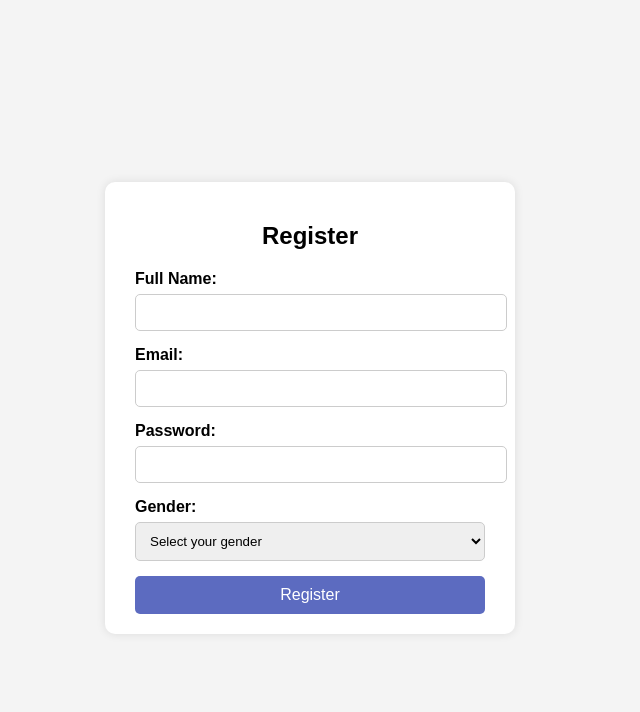
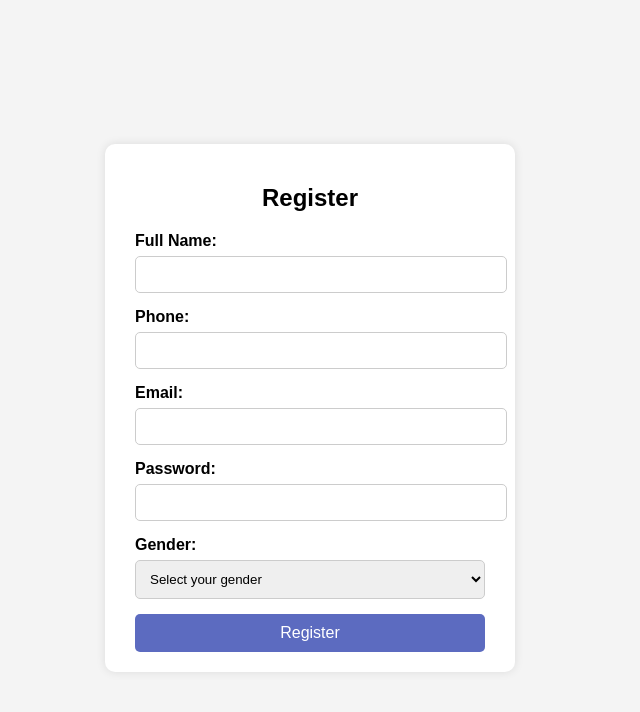
Before and after one commit to ayush-kumar-pandit/e-commerce-platform, a Django app: page /register/ in a window 1280 px wide. Shown: the top 712 px of the page, without its empty margins (330-970 px from the left). Run offline with Django 5.2, Linux system fonts and the light colour scheme.

Commit message:
Registration Form added

```diff
--- a/CDA/templates/register.html
+++ b/CDA/templates/register.html
@@ -13,6 +13,9 @@
 
         <label for="fullname">Full Name:</label>
         <input type="text" id="fullname" name="fullname" required>
+
+        <label for="number">Phone:</label>
+        <input type="text" id="number" name="number" required>
 
         <label for="email">Email:</label>
         <input type="email" id="email" name="email" required>
```
